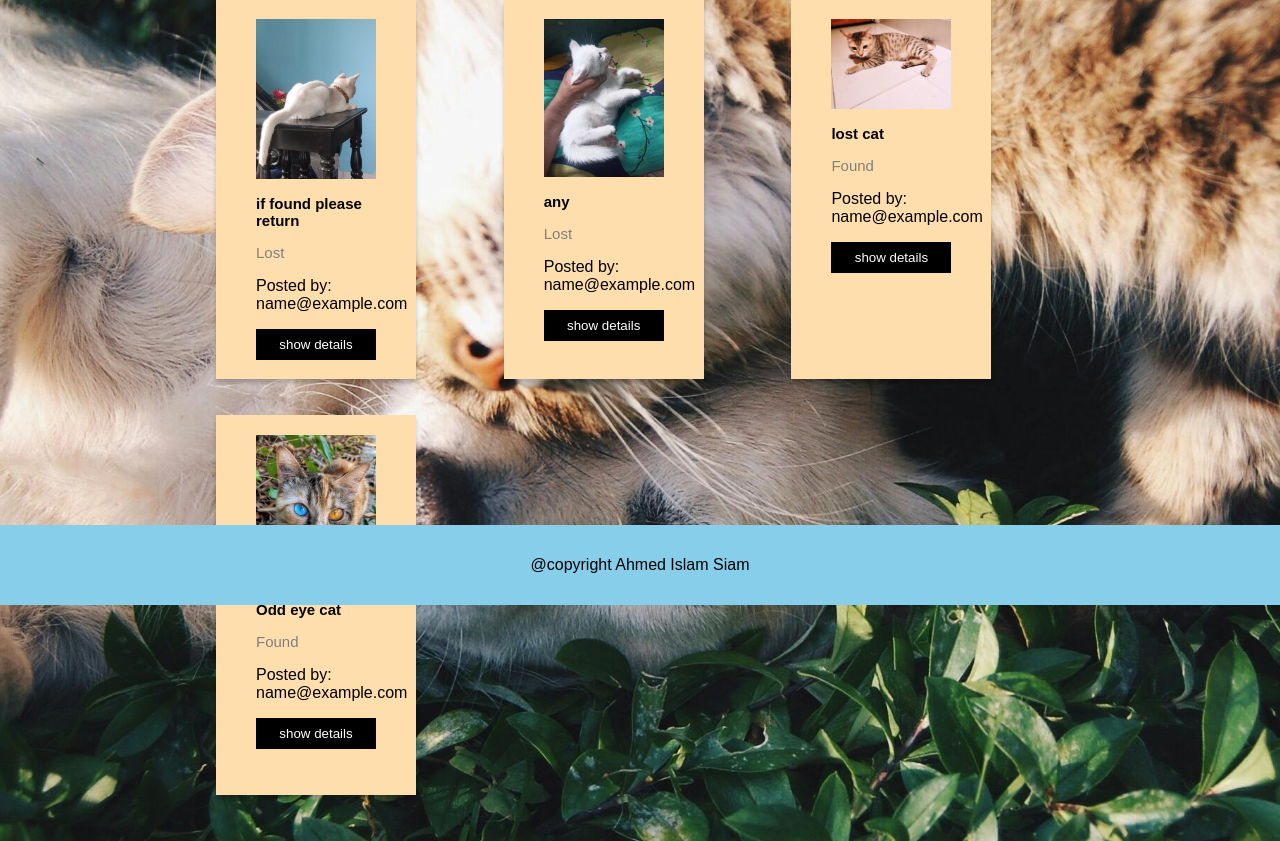
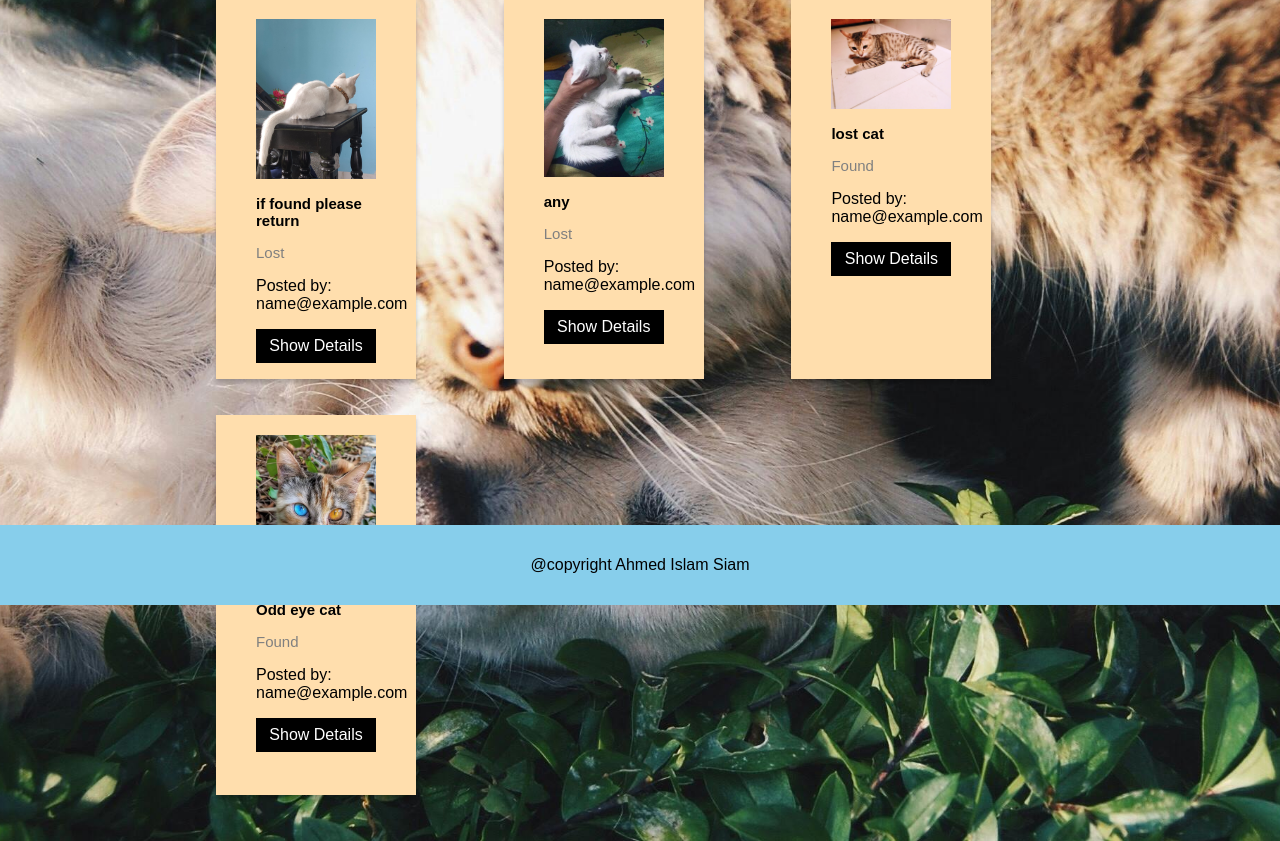
Before and after one commit to siam21457883/webtech, a PHP site: page /view.php in a window 1280 px wide. Shown: the part 195-1036 px from the top of the page. Run offline with PHP 8.4, Linux system fonts and the light colour scheme; the visitor is signed in with stand-in values (Sample User, id 1); data comes from the database, SQL or seed files in the repository.

Commit message:
Update view.php

```diff
--- a/project/views/view.php
+++ b/project/views/view.php
@@ -25,8 +25,6 @@ include '../controllers/viewController.php'; // Include the controller to fetch
   <a href="AboutUs.php">About Us</a>
   <a href="update_profile.php">Update Profile</a>
   <a href="change_password.php">Change Password</a>
-
-
   <a href="../controllers/Logout.php">Logout</a>
   <div class="search-container">
     <form action="/action page">
@@ -47,9 +45,9 @@ include '../controllers/viewController.php'; // Include the controller to fetch
                     <p class="title"><?php echo htmlspecialchars(ucfirst($row['status'])); ?></p>
 
                     <?php if (isset($_SESSION['email'])): ?>
-                        <p calss="desc">Posted by: <?php echo htmlspecialchars($_SESSION['email']); ?></p>
+                        <p class="desc">Posted by: <?php echo htmlspecialchars($_SESSION['email']); ?></p>
                     <?php endif; ?>
-                    <p><button class="button">show details</button></p>
+                    <p><a href="showdetails.php?id=<?php echo $row['id']; ?>" class="button">Show Details</a></p>
                 </div>
             </div>
         </div>
```
